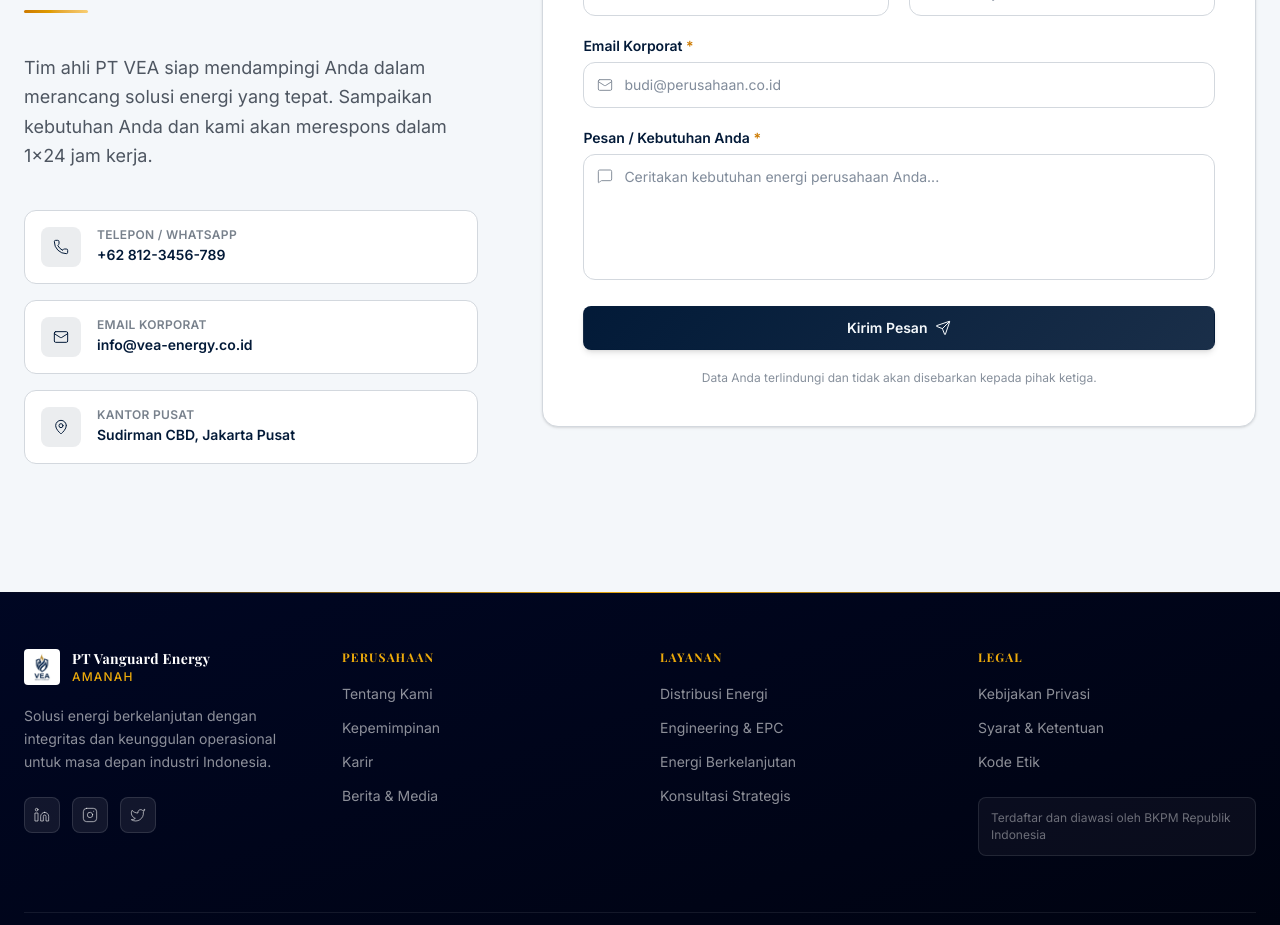
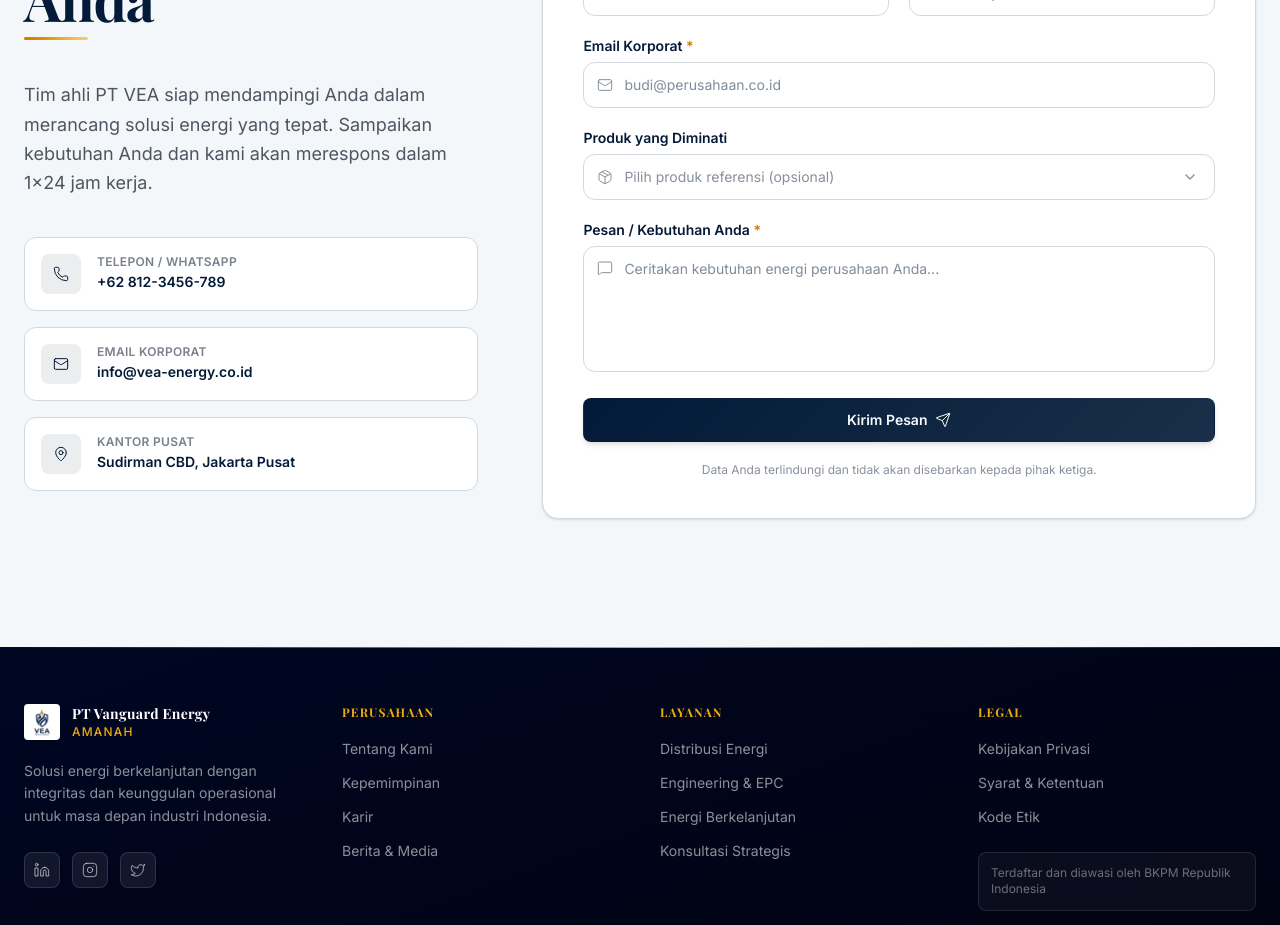
Before and after one commit to nrlim/vea-compro, a Next.js app: page / in a window 1280 px wide. Shown: the part 4620-5545 px from the top of the page. Built offline with nearby package versions, Linux system fonts and the light colour scheme; a web font is replaced by a local one.

Commit message:
feat: product list in contact form

```diff
--- a/app/actions/contact.ts
+++ b/app/actions/contact.ts
@@ -7,6 +7,7 @@
   name: z.string().min(2, "Nama minimal 2 karakter").max(100),
   company: z.string().min(2, "Nama perusahaan minimal 2 karakter").max(200),
   email: z.string().email("Format email tidak valid"),
+  product: z.string().optional(),
   message: z.string().min(10, "Pesan minimal 10 karakter").max(2000),
 });
 
@@ -24,6 +25,7 @@
     name: formData.get("name") as string,
     company: formData.get("company") as string,
     email: formData.get("email") as string,
+    product: formData.get("product") as string,
     message: formData.get("message") as string,
   };
 
--- a/components/contact-section.tsx
+++ b/components/contact-section.tsx
@@ -1,10 +1,11 @@
 "use client";
 
-import { useActionState, useRef, useEffect } from "react";
-import { motion } from "framer-motion";
-import { Mail, Building2, User, MessageSquare, Send, CheckCircle, AlertCircle, Phone, MapPin } from "lucide-react";
+import { useActionState, useRef, useEffect, useState } from "react";
+import { motion, AnimatePresence } from "framer-motion";
+import { Mail, Building2, User, MessageSquare, Send, CheckCircle, AlertCircle, Phone, MapPin, Package, ChevronDown, Check } from "lucide-react";
 import { Button } from "@/components/ui/button";
 import { submitContactAction, type ContactFormState } from "@/app/actions/contact";
+import { PRODUCTS } from "@/components/products/ProductGrid";
 
 const initialState: ContactFormState = {
   success: false,
@@ -80,10 +81,13 @@
 export function ContactSection() {
   const [state, formAction, isPending] = useActionState(submitContactAction, initialState);
   const formRef = useRef<HTMLFormElement>(null);
+  const [isProductSelectOpen, setIsProductSelectOpen] = useState(false);
+  const [selectedProduct, setSelectedProduct] = useState("");
 
   useEffect(() => {
     if (state.success && formRef.current) {
       formRef.current.reset();
+      setSelectedProduct("");
     }
   }, [state.success]);
 
@@ -268,6 +272,122 @@
                   error={state.errors?.email}
                 />
 
+                {/* Custom Product Select with framer-motion */}
+                <div className="space-y-1.5 relative z-10">
+                  <label
+                    htmlFor="contact-product"
+                    className="block text-sm font-semibold"
+                    style={{ color: "var(--navy)" }}
+                  >
+                    Produk yang Diminati
+                  </label>
+
+                  {/* Hidden input to hold the actual value for FormData */}
+                  <input type="hidden" name="product" value={selectedProduct} />
+
+                  <div className="relative">
+                    <button
+                      type="button"
+                      onClick={() => setIsProductSelectOpen((prev) => !prev)}
+                      className="w-full flex items-center justify-between pl-10 pr-4 py-3 rounded-xl border text-sm transition-all duration-200 outline-none text-left"
+                      style={{
+                        borderColor: isProductSelectOpen ? "var(--navy)" : "var(--border)",
+                        background: "white",
+                        color: selectedProduct ? "var(--navy)" : "oklch(0.65 0.02 255)",
+                        boxShadow: isProductSelectOpen ? `0 0 0 3px oklch(0.22 0.065 255 / 0.08)` : "none",
+                      }}
+                    >
+                      <div className="absolute left-3.5 top-1/2 -translate-y-1/2 pointer-events-none" aria-hidden>
+                        <Package className="w-4 h-4" style={{ color: "oklch(0.65 0.02 255)" }} strokeWidth={1.5} />
+                      </div>
+
+                      <span className="truncate pr-4">
+                        {selectedProduct
+                          ? PRODUCTS.find(p => p.id === selectedProduct)?.name
+                          : "Pilih produk referensi (opsional)"}
+                      </span>
+
+                      <ChevronDown
+                        className="w-4 h-4 flex-shrink-0 transition-transform duration-200"
+                        style={{ transform: isProductSelectOpen ? "rotate(180deg)" : "rotate(0deg)" }}
+                      />
+                    </button>
+
+                    <AnimatePresence>
+                      {isProductSelectOpen && (
+                        <motion.div
+                          initial={{ opacity: 0, y: -10, scale: 0.98 }}
+                          animate={{ opacity: 1, y: 0, scale: 1 }}
+                          exit={{ opacity: 0, y: -10, scale: 0.98 }}
+                          transition={{ duration: 0.2 }}
+                          className="absolute w-full mt-2 bg-white rounded-xl shadow-lg border overflow-hidden z-50"
+                          style={{ borderColor: "var(--border)" }}
+                        >
+                          <div className="max-h-64 overflow-y-auto custom-scrollbar p-2 space-y-1">
+                            {/* Empty Selection */}
+                            <button
+                              type="button"
+                              onClick={() => {
+                                setSelectedProduct("");
+                                setIsProductSelectOpen(false);
+                              }}
+                              className="w-full text-left px-3 py-2.5 rounded-lg text-sm transition-colors flex items-center justify-between"
+                              style={{
+                                background: selectedProduct === "" ? "oklch(0.975 0.005 250)" : "transparent",
+                                color: selectedProduct === "" ? "var(--navy)" : "oklch(0.45 0.02 255)",
+                              }}
+                            >
+                              <span>Kosongkan / Tidak spesifik</span>
+                              {selectedProduct === "" && (
+                                <Check className="w-4 h-4" style={{ color: "var(--gold-dark)" }} />
+                              )}
+                            </button>
+
+                            {/* Product List */}
+                            {PRODUCTS.map((product) => (
+                              <button
+                                key={product.id}
+                                type="button"
+                                onClick={() => {
+                                  setSelectedProduct(product.id);
+                                  setIsProductSelectOpen(false);
+                                }}
+                                className="w-full text-left px-3 py-2.5 rounded-lg text-sm transition-colors group flex items-start gap-3"
+                                style={{
+                                  background: selectedProduct === product.id ? "oklch(0.975 0.005 250)" : "transparent",
+                                  color: selectedProduct === product.id ? "var(--navy)" : "oklch(0.20 0.02 255)",
+                                }}
+                              >
+                                {selectedProduct === product.id ? (
+                                  <Check className="w-4 h-4 mt-3 flex-shrink-0" style={{ color: "var(--gold-dark)" }} />
+                                ) : (
+                                  <div className="w-4 h-4 mt-3 flex-shrink-0" /> // Spacer
+                                )}
+                                <div className="w-10 h-10 rounded-md overflow-hidden bg-gray-50 border flex-shrink-0" style={{ borderColor: "var(--border)" }}>
+                                  <img
+                                    src={product.image}
+                                    alt={product.name}
+                                    className="w-full h-full object-cover"
+                                    loading="lazy"
+                                  />
+                                </div>
+                                <div className="flex-1 flex flex-col justify-center min-h-[40px]">
+                                  <div className="font-semibold group-hover:text-[var(--gold-dark)] transition-colors line-clamp-1">
+                                    {product.name}
+                                  </div>
+                                  <div className="text-xs mt-0.5" style={{ color: "oklch(0.55 0.02 255)" }}>
+                                    {product.category}
+                                  </div>
+                                </div>
+                              </button>
+                            ))}
+                          </div>
+                        </motion.div>
+                      )}
+                    </AnimatePresence>
+                  </div>
+                </div>
+
                 {/* Message textarea */}
                 <div className="space-y-1.5">
                   <label
--- a/components/products/ProductGrid.tsx
+++ b/components/products/ProductGrid.tsx
@@ -16,7 +16,7 @@
 };
 
 // Hardcoded mockup data
-const PRODUCTS: Product[] = [
+export const PRODUCTS: Product[] = [
   {
     id: "p1",
     name: "Transformator Distribusi 20kV",
```
Also changed, not shown: 1 other file (tests, documents, lock files or other folders).
